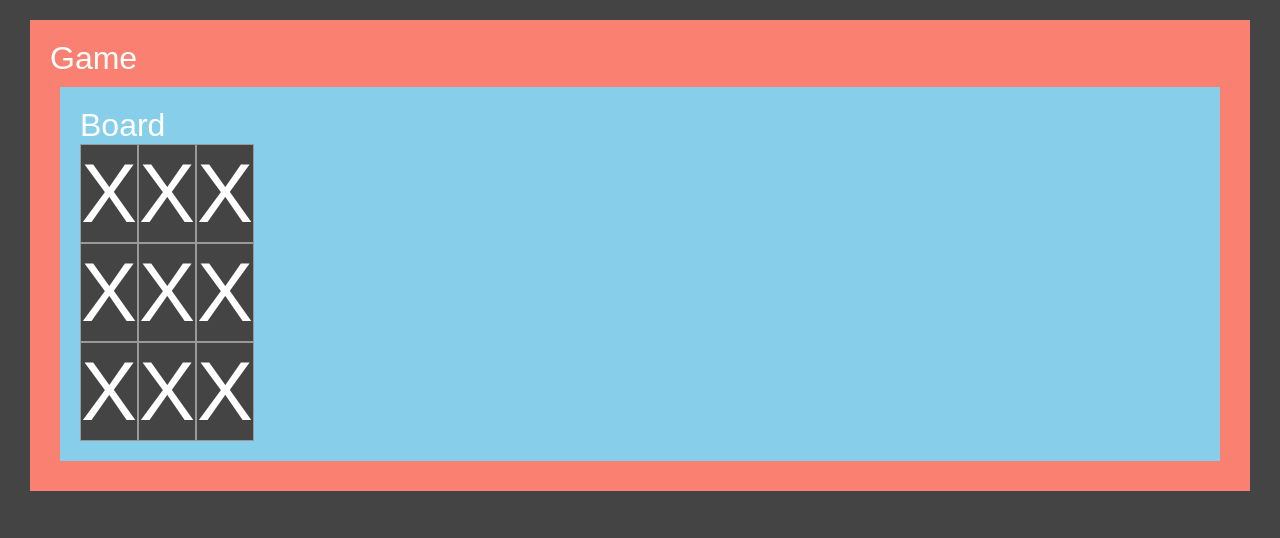
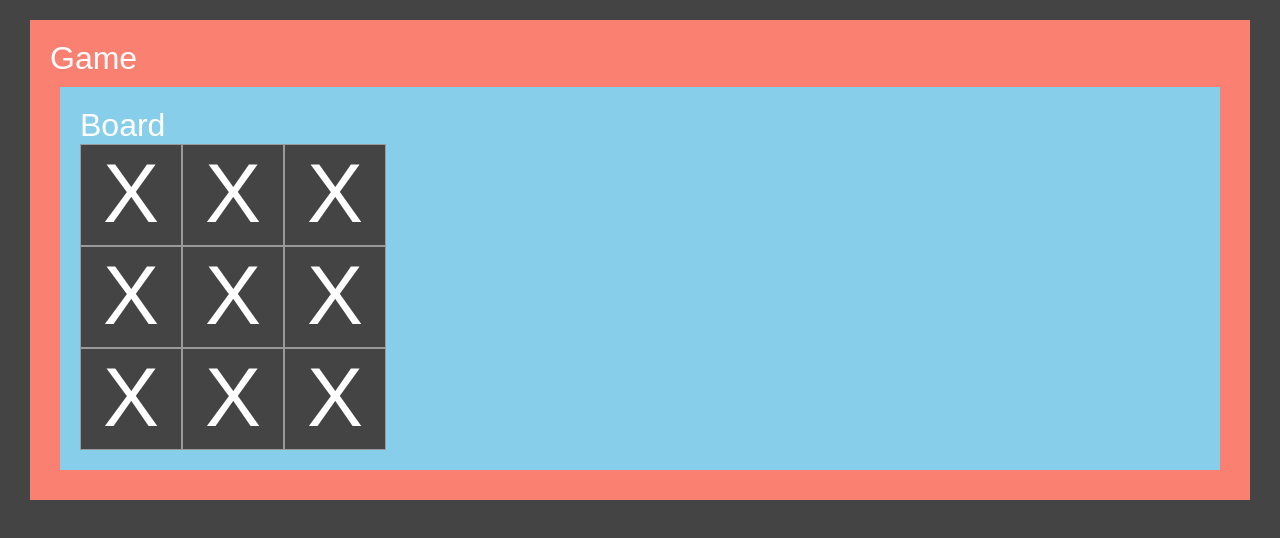
Before and after one commit to gars150387/tic-tac-toe, a React (Create React App) app: page / in a window 1280 px wide. Shown: the top 538 px of the page. Built offline with nearby package versions, Linux system fonts and the light colour scheme.

Commit message:
adding width and height

```diff
--- a/src/component/Square.css
+++ b/src/component/Square.css
@@ -5,4 +5,6 @@
     padding: 0;
     font-size: 84px;
     text-align: center;
+    width: 100px;
+    height: 100px;
 }
```
